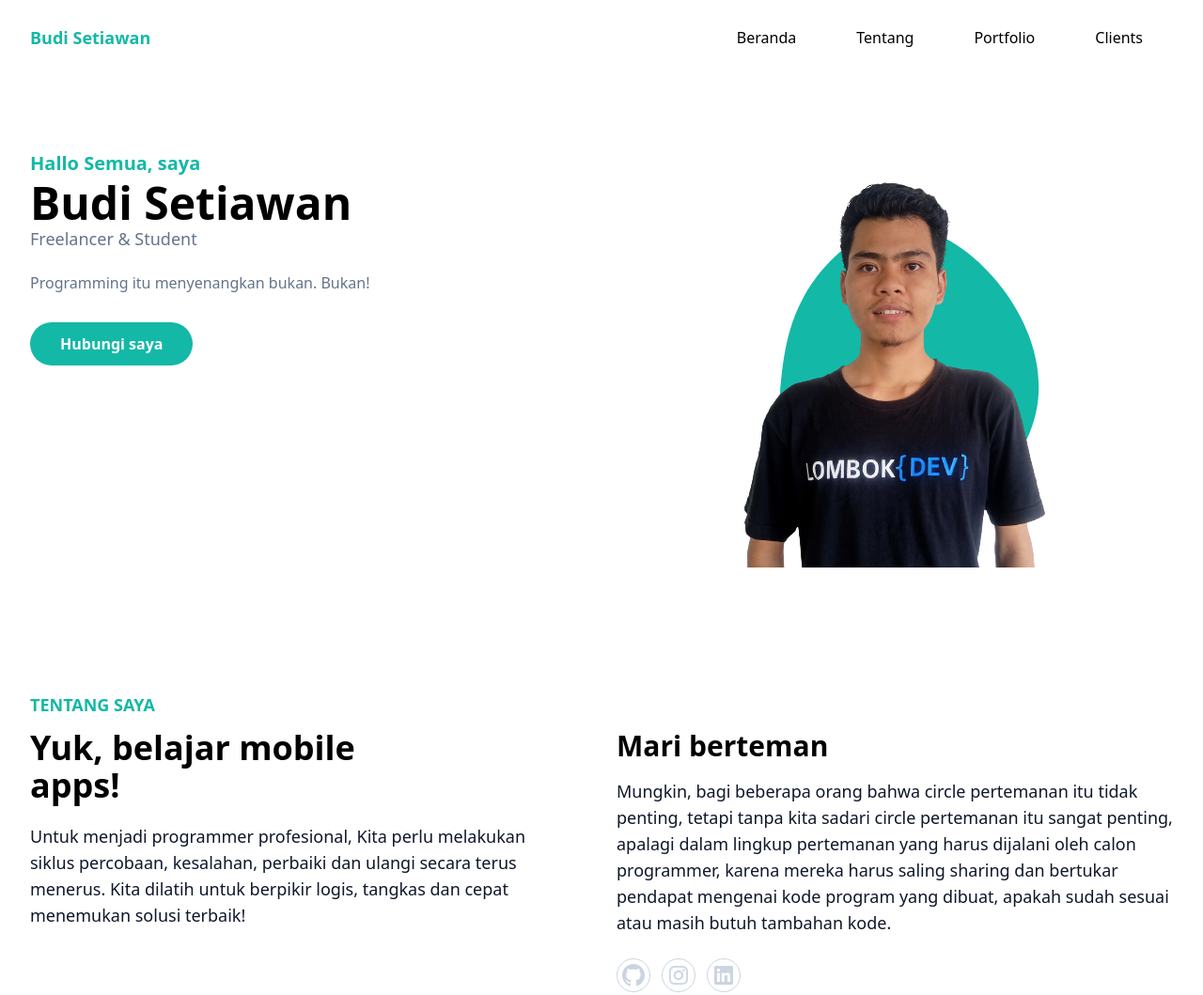
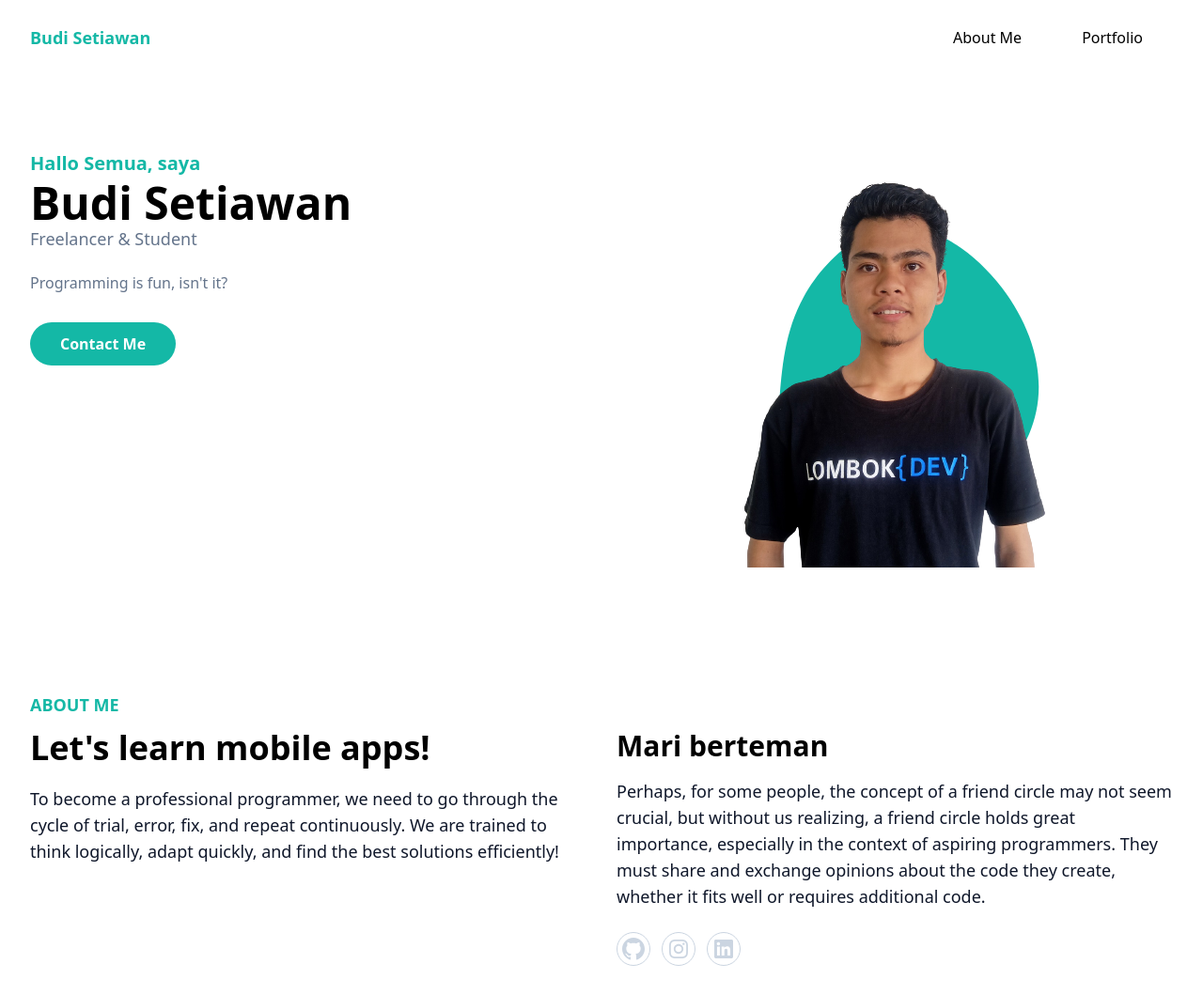
Before and after one commit to setiawanboedy/setiawanboedy.github.io, a website: page index.html in a window 1280 px wide. Shown: the top 1059 px of the page at 94% size. Drawn offline with Linux system fonts and the light colour scheme.

Commit message:
Update index.html

```diff
--- a/index.html
+++ b/index.html
@@ -4,7 +4,7 @@
     <meta charset="UTF-8" />
     <meta http-equiv="X-UA-Compatible" content="IE=edge" />
     <meta name="viewport" content="width=device-width, initial-scale=1.0" />
-    <title>Belajar Tailwind</title>
+    <title>Portofolio</title>
     <link rel="stylesheet" href="public/css/style.css" />
   </head>
 
@@ -42,18 +42,12 @@
               class="absolute shadow-lg hidden right-4 top-full max-w-[250px] rounded-lg bg-white py-5 lg:static lg:block lg:max-w-full lg:rounded-none lg:bg-transparent lg:shadow-none"
             >
               <ul class="block lg:flex">
-                <li class="group">
-                  <a
-                    href="#home"
-                    class="mx-8 flex py-2 text-base group-hover:text-teal-500"
-                    >Beranda</a
-                  >
-                </li>
+
                 <li class="group">
                   <a
                     href="#about"
                     class="mx-8 flex py-2 text-base group-hover:text-teal-500"
-                    >Tentang</a
+                    >About Me</a
                   >
                 </li>
                 <li class="group">
@@ -63,13 +57,7 @@
                     >Portfolio</a
                   >
                 </li>
-                <li class="group">
-                  <a
-                    href="#clients"
-                    class="mx-8 flex py-2 text-base group-hover:text-teal-500"
-                    >Clients</a
-                  >
-                </li>
+
               </ul>
             </nav>
           </div>
@@ -92,13 +80,13 @@
               Freelancer & Student
             </h2>
             <p class="mb-10 font-medium leading-relaxed text-slate-500">
-              Programming itu menyenangkan bukan. Bukan!
+              Programming is fun, isn't it?
             </p>
 
             <a
               href="#"
               class="bg-teal-500 rounded-full py-3 px-8 text-base font-semibold text-white transition duration-300 ease-in-out hover:opacity-80 hover:shadow-lg"
-              >Hubungi saya</a
+              >Contact Me</a
             >
           </div>
           <div class="w-full self-end px-4 lg:w-1/2">
@@ -135,16 +123,13 @@
         <div class="flex flex-wrap">
           <div class="mb-10 w-full px-4 lg:w-1/2">
             <h4 class="mb-3 text-lg font-bold uppercase text-teal-500">
-              Tentang Saya
+              About Me
             </h4>
             <h2 class="mb-5 max-w-md text-3xl font-bold text-black lg:text-4xl">
-              Yuk, belajar mobile apps!
+              Let's learn mobile apps!
             </h2>
             <p class="max-w-xl text-base font-medium text-slate-900 lg:text-lg">
-              Untuk menjadi programmer profesional, Kita perlu melakukan siklus
-              percobaan, kesalahan, perbaiki dan ulangi secara terus menerus.
-              Kita dilatih untuk berpikir logis, tangkas dan cepat menemukan
-              solusi terbaik!
+              To become a professional programmer, we need to go through the cycle of trial, error, fix, and repeat continuously. We are trained to think logically, adapt quickly, and find the best solutions efficiently!
             </p>
           </div>
           <div class="w-full px-4 lg:w-1/2">
@@ -154,12 +139,7 @@
               Mari berteman
             </h3>
             <p class="mb-6 text-base font-medium text-slate-900 lg:text-lg">
-              Mungkin, bagi beberapa orang bahwa circle pertemanan itu tidak
-              penting, tetapi tanpa kita sadari circle pertemanan itu sangat
-              penting, apalagi dalam lingkup pertemanan yang harus dijalani oleh
-              calon programmer, karena mereka harus saling sharing dan bertukar
-              pendapat mengenai kode program yang dibuat, apakah sudah sesuai
-              atau masih butuh tambahan kode.
+              Perhaps, for some people, the concept of a friend circle may not seem crucial, but without us realizing, a friend circle holds great importance, especially in the context of aspiring programmers. They must share and exchange opinions about the code they create, whether it fits well or requires additional code.
             </p>
             <div class="flex items-center">
               <a
@@ -238,8 +218,7 @@
               Project Terbaru
             </h2>
             <p class="text-md font-medium text-secondary md:text-lg">
-              Kumpulan project dibawah ini adalah hasil dari belajar saya maupun
-              hasil dari project freelance yang pernah saya kerjakan.
+              The collection of projects below is the result of both my learning journey and freelance projects I have worked on.
             </p>
           </div>
         </div>
@@ -267,8 +246,7 @@
               >
             </p>
             <p class="text-base font-medium text-secondary">
-              Kaki Keenam adalah aplikasi untuk melakukan pemesanan makanan
-pada pedagang keliling yang lewat depan rumah anda.
+              Kaki Keenam is an application for placing food orders with mobile vendors who pass by in front of your home.
             </p>
           </div>
           <div class="mb-12 p-4 md:w-1/2">
@@ -291,9 +269,7 @@ pada pedagang keliling yang lewat depan rumah anda.
               >
             </p>
             <p class="text-base font-medium text-secondary">
-             Heart Rate Analysis adalah aplikasi untuk melihat keadaan sinyal
-jantung kemudian menganalisinya sehingga mendapat informasi jantung
-yang diinginkan.
+             Heart Rate Analysis is an application designed to examine the heart signal's condition and analyze it to provide desired heart-related information.
             </p>
           </div>
           <div class="mb-12 p-4 md:w-1/2">
@@ -316,7 +292,7 @@ yang diinginkan.
               >
             </p>
             <p class="text-base font-medium text-secondary">
-             Momen adalah aplikasi untuk mengatur keuangan sehari-hari.
+             Momen is an application for managing day-to-day finances.
             </p>
           </div>
           <div class="mb-12 p-4 md:w-1/2">
@@ -339,9 +315,7 @@ yang diinginkan.
               >
             </p>
             <p class="text-base font-medium text-secondary">
-              Sistem Pakar Cabai adalah project freelance saya. Aplikasi ini berfungsi
-untuk menentukan penyakit berdasarkan ciri-ciri yang dimiliki oleh
-tanaman cabai.
+              Chili Expert System is my freelance project. This application functions to identify diseases in chili plants based on their characteristics.
             </p>
           </div>
         </div>
```
